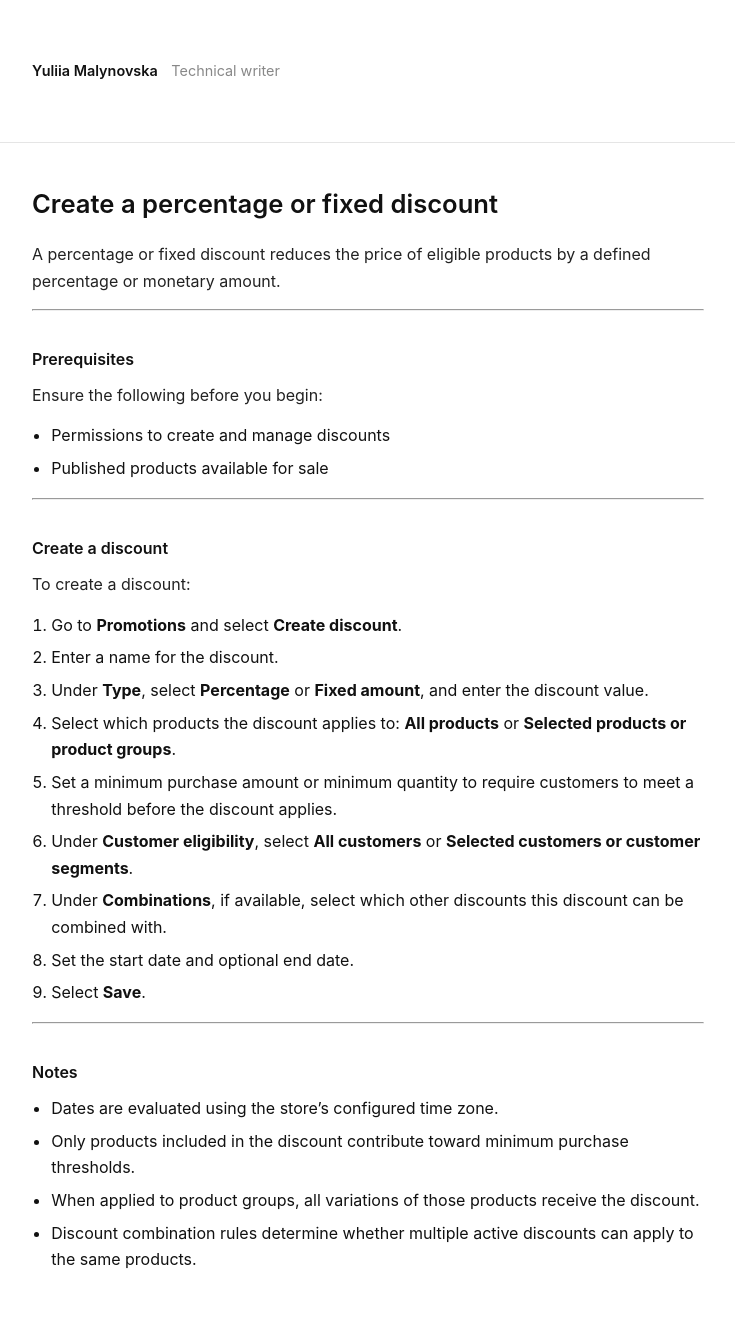
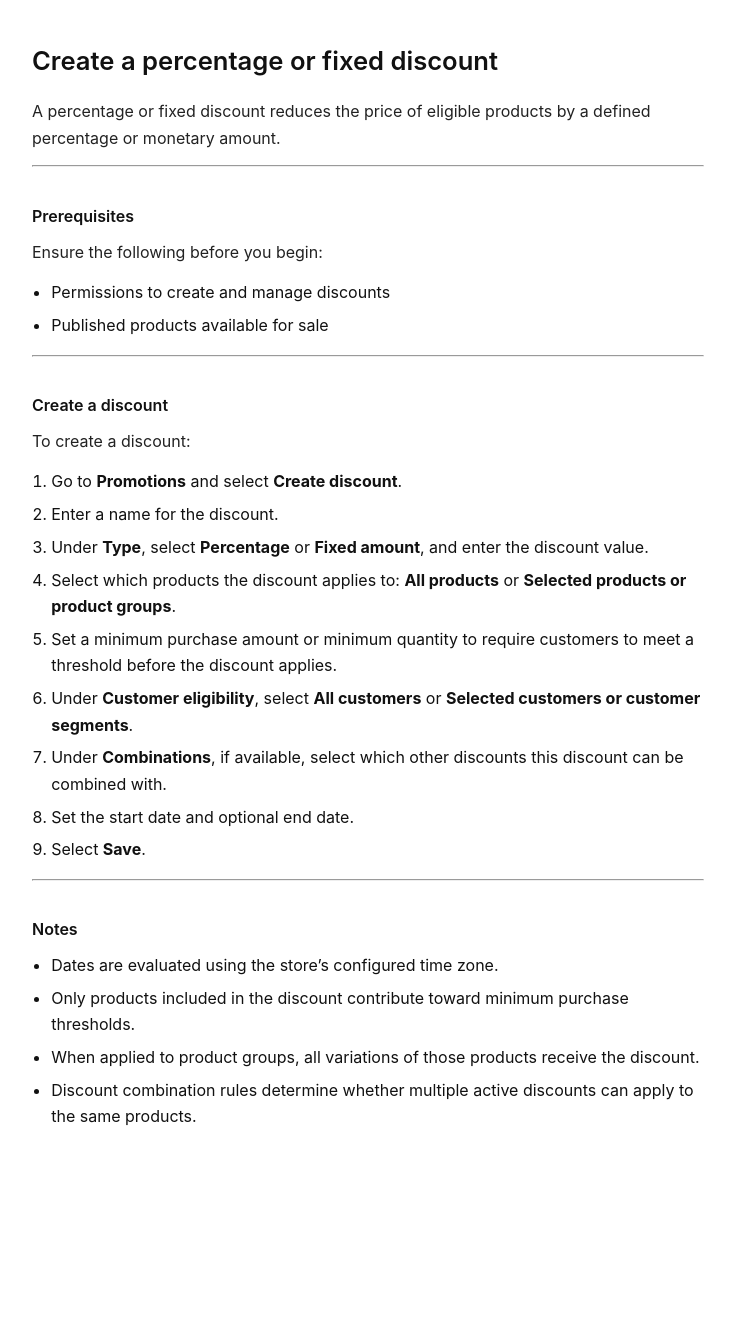
Before and after one commit to malynovskayuliia-eng/malynovskayuliia-eng.github.io, a Jekyll site: the page built from create-a-discount.md, in a window 1280 px wide. Shown: the whole page, without its empty margins (272-1007 px from the left). Built offline with Jekyll 4.4.1, drawn with Linux system fonts in a browser that asks for light colours; after the commit the page ends 1185 px from its top, so only the background shows below that.

Commit message:
Update doc.html

```diff
--- a/_layouts/doc.html
+++ b/_layouts/doc.html
@@ -9,15 +9,6 @@
 </head>
 <body>
 
-  <header class="doc-header">
-    <div class="doc-container">
-      <div class="doc-brand">
-        <a href="/">{{ site.title }}</a>
-        <span class="doc-role">Technical writer</span>
-      </div>
-    </div>
-  </header>
-
   <main class="doc-container doc-content">
     {{ content }}
   </main>
```
